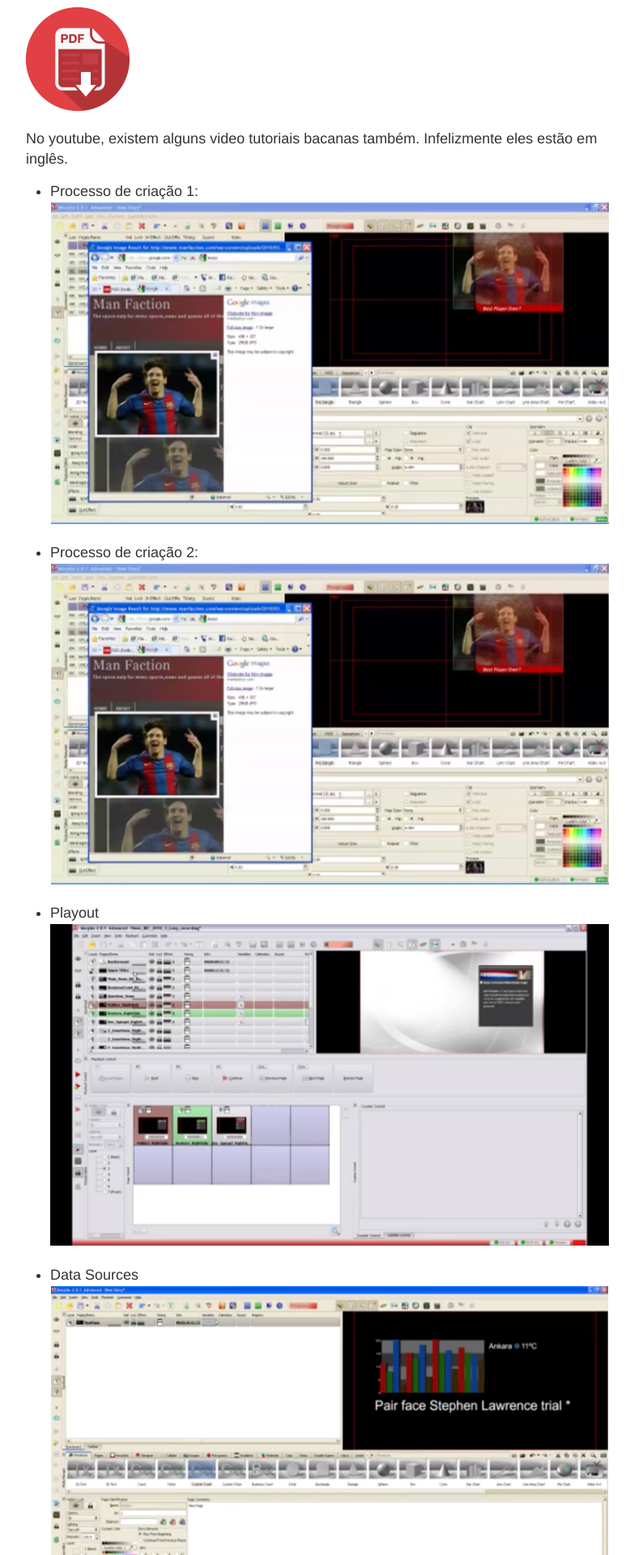
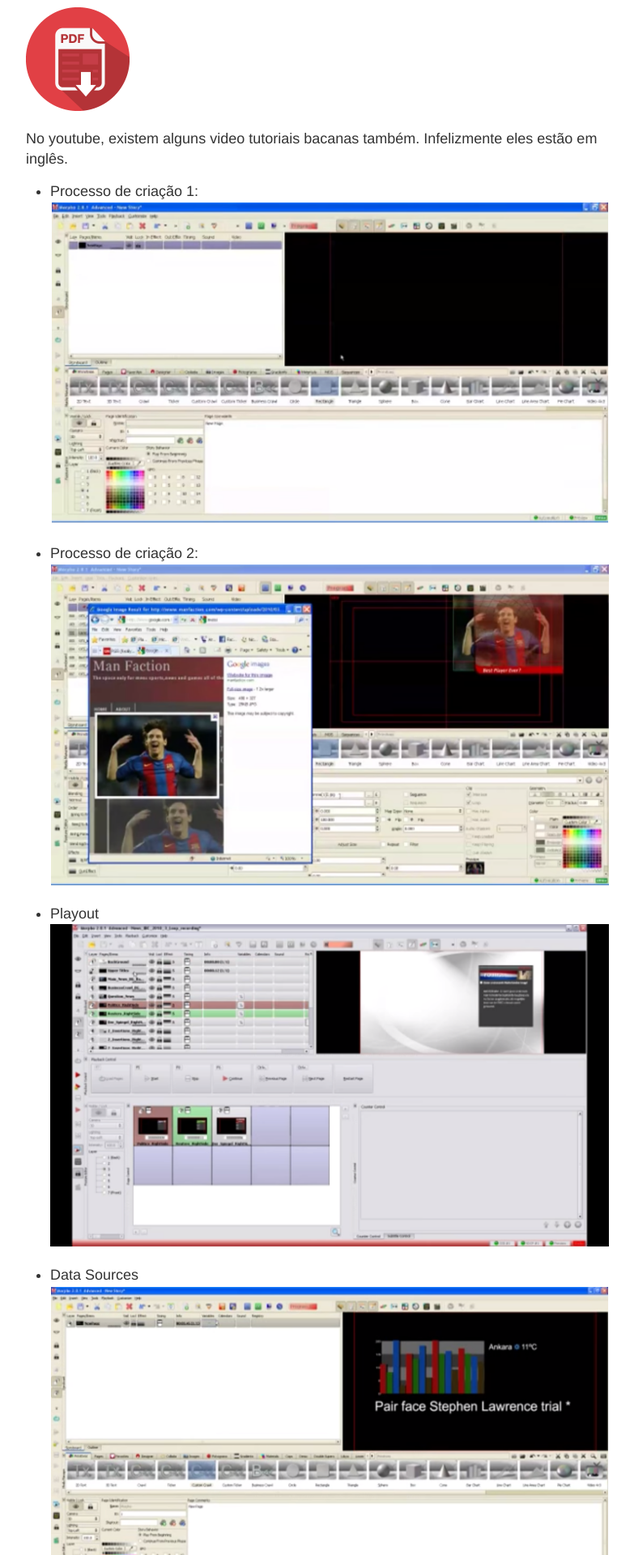
Before and after one commit to ficosta/ficosta.github.io, a Jekyll site: the page built from _posts/2018-11-20-Orad-Avid-Morpho.md, in a window 1280 px wide. Shown: the part 439-2359 px from the top of the page at 81% size, without its empty margins (248-1031 px from the left). Built offline with Jekyll 4.4.1, drawn with Linux system fonts in a browser that asks for light colours; comment, search, counter and statistics services are not loaded.

Commit message:
Ajustando imagem Morpho

```diff
--- a/_posts/2018-11-20-Orad-Avid-Morpho.md
+++ b/_posts/2018-11-20-Orad-Avid-Morpho.md
@@ -17,7 +17,7 @@ A documentação oficial do Morpho pode ser obtida diretamente no site da Avid p
 No youtube, existem alguns video tutoriais bacanas também. Infelizmente eles estão em inglês.
 
 - Processo de criação 1:
-  [![Youtube](/images/morpho/creation_process_2.png)](https://www.youtube.com/watch?v=TLPfJKQkSio)
+  [![Youtube](/images/morpho/creation_process_1.png)](https://www.youtube.com/watch?v=TLPfJKQkSio)
 
 - Processo de criação 2:
   [![Youtube](/images/morpho/creation_process_2.png)](https://www.youtube.com/watch?v=BpDztusoqIs)
```
